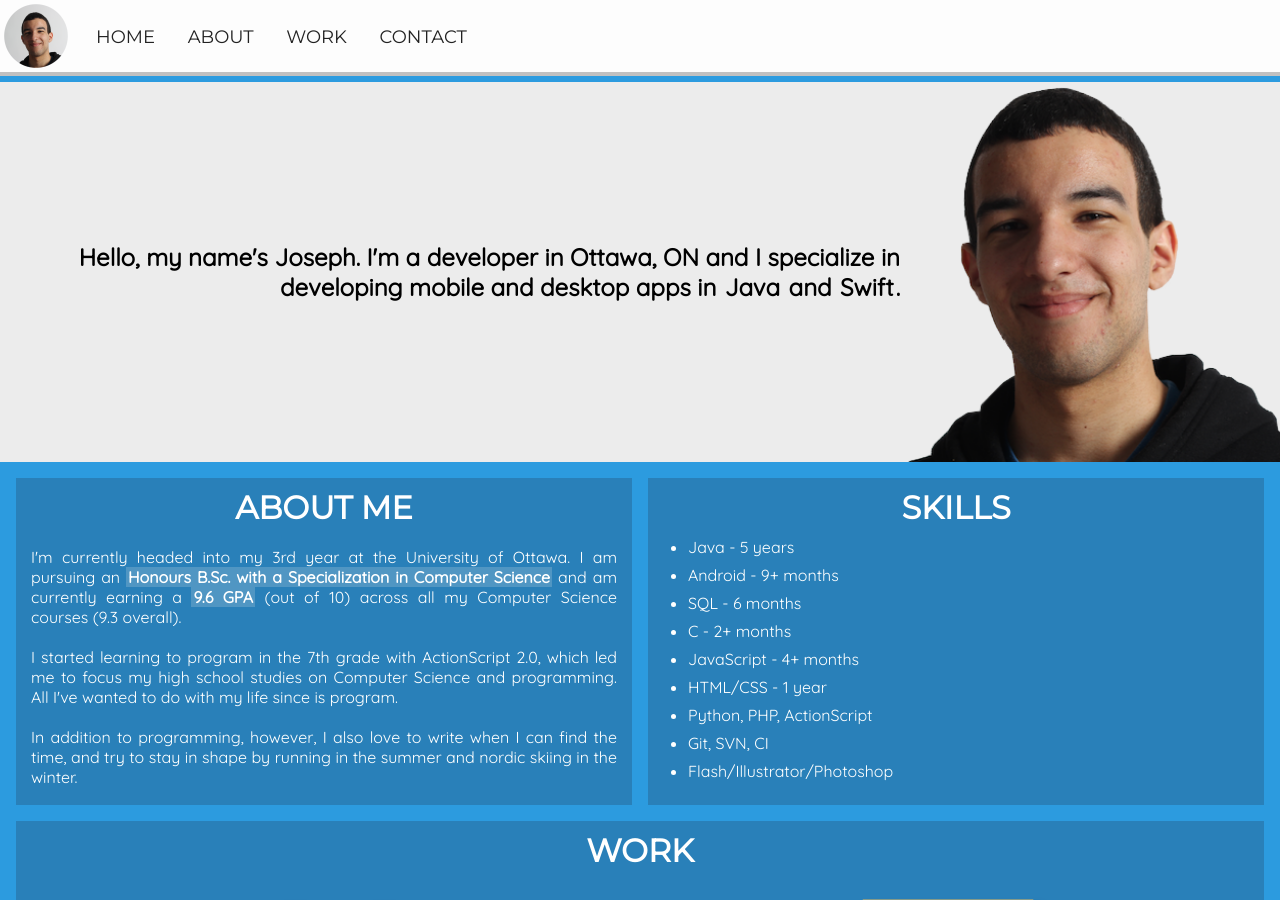
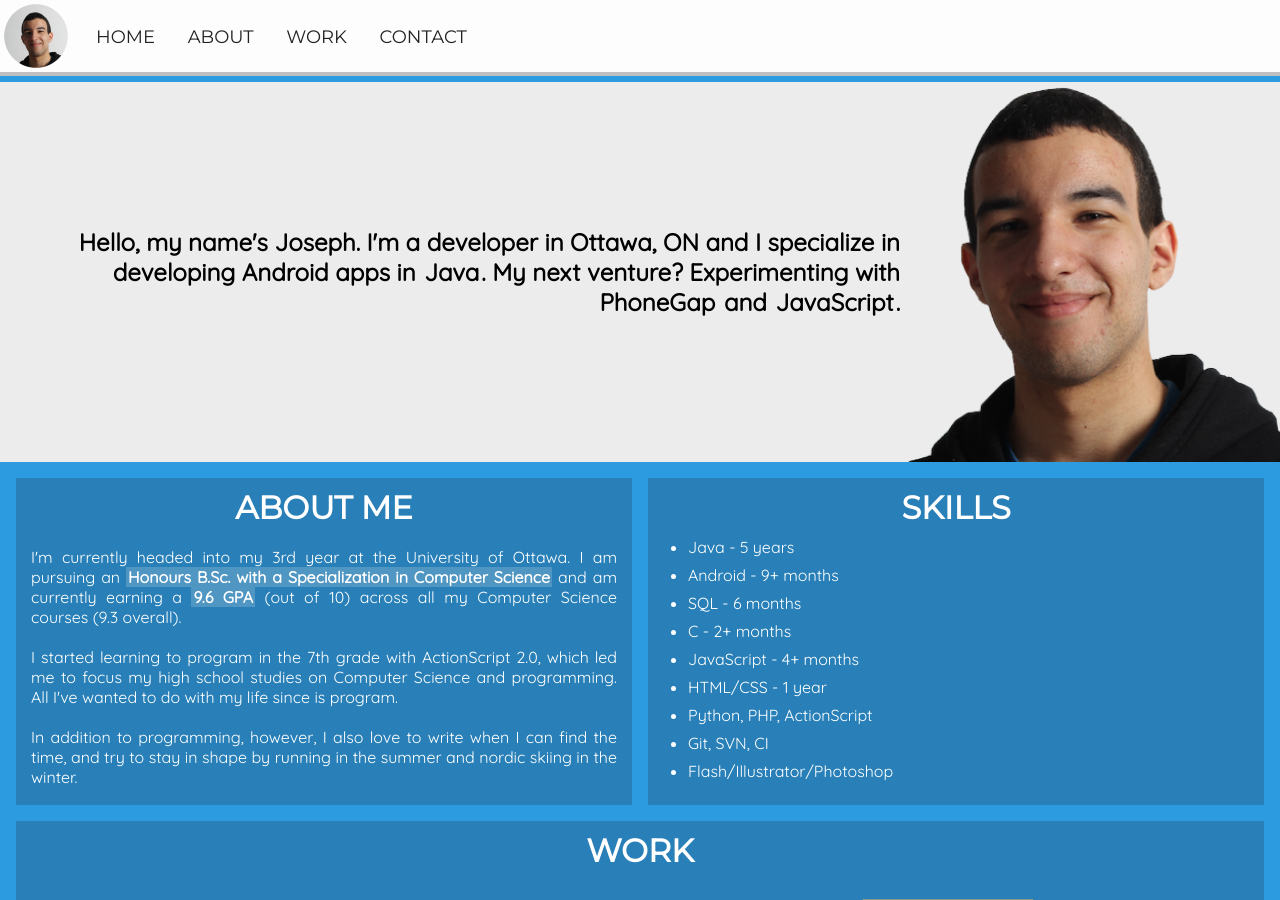
Before and after one commit to joseph-roque/joseph-roque.github.io, a Jekyll site: the page built from index.html, in a window 1280 px wide and 900 px high. Built offline with Jekyll 4.4.1, drawn with Linux system fonts in a browser that asks for light colours; nearby versions of some CDN libraries.

Commit message:
Updated tagline with more accurate languages/interests

```diff
--- a/index.html
+++ b/index.html
@@ -27,7 +27,7 @@
     <img src="{{ base }}/assets/jroque_headshot_380x380_nobackground.png" alt="Joseph Roque headshot" />
     <div class="vertically-centered-banner-outer">
         <div class="vertically-centered-banner-inner">
-            <h1>Hello, my name's Joseph. I'm a developer in Ottawa, ON and I specialize in developing mobile and desktop apps in <strong style="white-space: nowrap;">Java</strong> and <span style="white-space: nowrap;"><strong>Swift</strong></span>.</h1>
+            <h1>Hello, my name's Joseph. I'm a developer in Ottawa, ON and I specialize in developing Android apps in <strong style="white-space: nowrap;">Java</strong>. My next venture? Experimenting with <strong style="white-space: nowrap;">PhoneGap</strong> and <strong style="white-space: nowrap;">JavaScript</strong>.</h1>
         </div>
     </div>
 </div>
```
